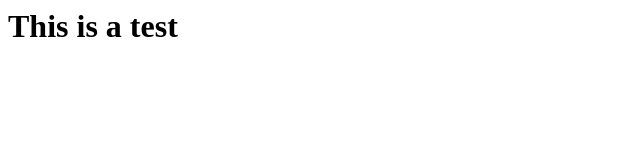
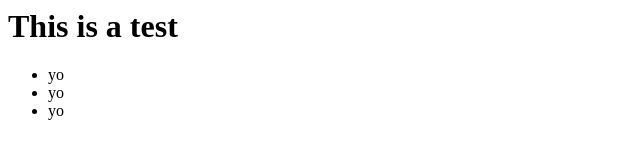
Before and after one commit to Michaelxy05/Dummy-Test, a plain HTML site: page index.html in a window 1280 px wide. Shown: the full height of the page, 0-640 px from the left. Drawn offline with Linux system fonts and the light colour scheme.

Commit message:
Your message

```diff
--- a/index.html
+++ b/index.html
@@ -4,5 +4,10 @@
 <h1>
     This is a test
 </h1>
+<ul>
+    <li>yo</li>
+    <li>yo</li>
+    <li>yo</li>
 
+</ul>
 </html>
```
